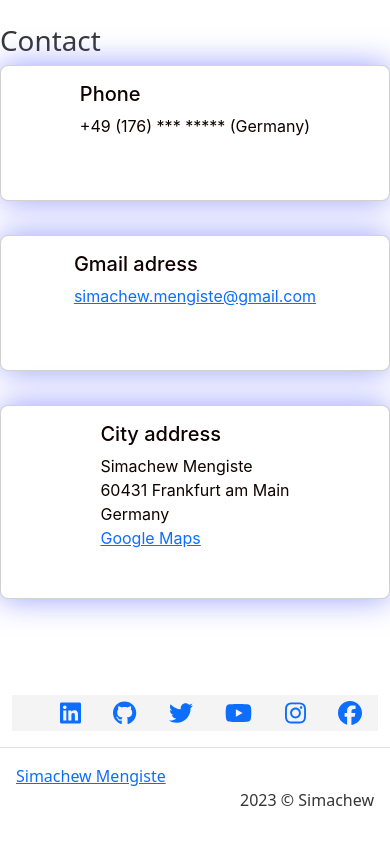
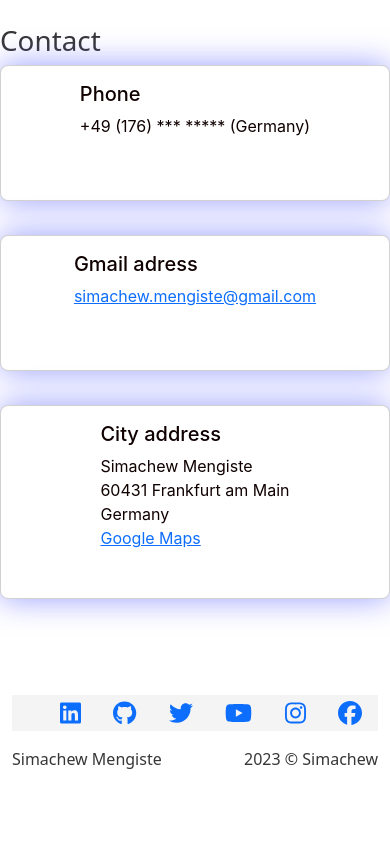
Before and after one commit to absima/portifolio, a React (Vite) app: page /contact in a window 390 px wide. Shown: the part 4279-5123 px from the top of the page. After the commit the page ends 5066 px from the top, so only its background shows below. Built offline with nearby package versions, Linux system fonts and the light colour scheme.

Commit message:
footer modified for off mobile view

```diff
--- a/src/components/footer.jsx
+++ b/src/components/footer.jsx
@@ -15,9 +15,7 @@ import {
 
 const Footer = () => (
   <footer className="mt-5">
-    <Container fluid={true}
-
-    >
+    <Container fluid={true}>
       <ul
         style={{
           display: 'flex',
@@ -25,7 +23,6 @@ const Footer = () => (
           listStyle: 'none',
           fontSize: '1.5rem',
           backgroundColor: '#f4f4f4',
-
         }}
       >
         <li>
@@ -84,23 +81,68 @@ const Footer = () => (
           </a>
         </li>
       </ul>
-      <Row className="border-top justify-content-between p-3">
-        <Col className="p-0" md={3} sm={12}>
-          <a
-            href="https://www.linkedin.com/in/simachew/"
-            target="_blank"
-            rel="noopener noreferrer"
-          >
-            Simachew Mengiste
-          </a>
-        </Col>
-        <Col className="p-0 d-flex justify-content-end" md={3}>
-          {/* This year's date is automatically updated by the code below. */}
-          {new Date().getFullYear()} &copy; Simachew
-        </Col>
-      </Row>
+
+      <ul
+        style={{
+          display: 'flex',
+          justifyContent: 'space-between',
+          listStyle: 'none',
+          fontSize: '1.0rem',
+          padding: '0.0rem',
+        }}
+      >
+        <li>Simachew Mengiste</li>
+        <li>{new Date().getFullYear()} &copy; Simachew</li>
+      </ul>
     </Container>
   </footer>
 );
 
 export default Footer;
+
+// <ul>
+//         <li>
+//           <Link to="/about">About</Link>
+//         </li>
+//         <li>
+//           <Link to="/contact">Contact</Link>
+//         </li>
+
+//         <li>
+//           <Link to="/privacy">Privacy</Link>
+//         </li>
+//       </ul>
+
+//       <ul>
+//         <li>
+//           <Link to="/terms">Terms</Link>
+//         </li>
+//         <li>
+//           <Link to="/cookies">Cookies</Link>
+//         </li>
+//         <li>
+//           <Link to="/disclaimer">Disclaimer</Link>
+//         </li>
+//       </ul>
+//       <ul>
+//         <li>
+//           <Link to="/sitemap">Sitemap</Link>
+//         </li>
+//         <li>
+//           <Link to="/faq">FAQ</Link>
+//         </li>
+//         <li>
+//           <Link to="/help">Help</Link>
+//         </li>
+//       </ul>
+//       <ul>
+//         <li>
+//           <Link to="/advertise">Advertise</Link>
+//         </li>
+//         <li>
+//           <Link to="/careers">Careers</Link>
+//         </li>
+//         <li>
+//           <Link to="/donate">Donate</Link>
+//         </li>
+//       </ul>
```
